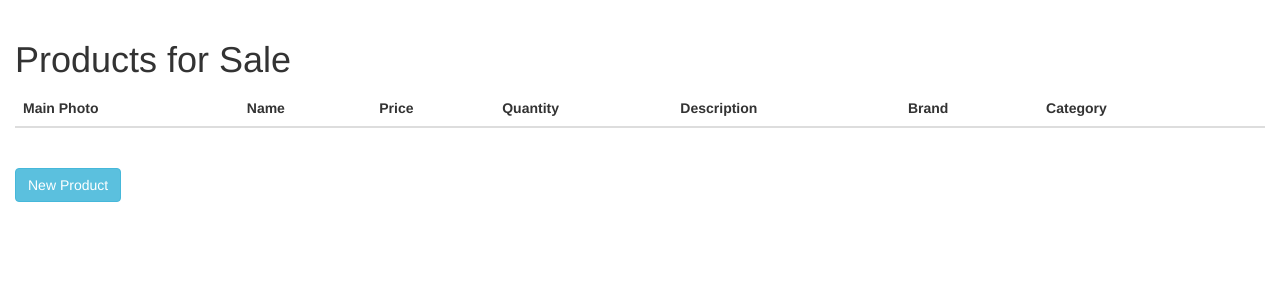
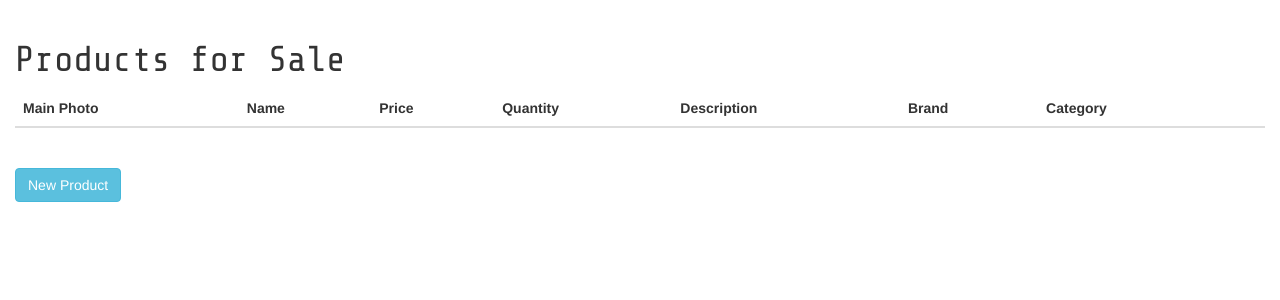
Before and after one commit to sudoisfine/net_store, a Rails app: template app/views/Admin/products/index.html.erb in a window 1280 px wide. Shown: the part 52-352 px from the top of the page. Run offline with Rails 7, Linux system fonts and the light colour scheme; the template is opened without the code that fills it, so the values that code supplies are empty; style sheets or scripts are compiled from the project's sources; parts of the project's set-up code (start-up, migrations or seed data) failed here and were passed over; some libraries are stand-ins or nearby versions.

Commit message:
added Google font Share Tech Mono to application.scss

```diff
--- a/app/assets/stylesheets/application.scss
+++ b/app/assets/stylesheets/application.scss
@@ -17,3 +17,8 @@
 @import "bootstrap-sprockets";
 @import "bootstrap";
 @import "font-awesome";
+@import url(https://fonts.googleapis.com/css?family=Share+Tech+Mono);
+
+h1 {
+  font-family: 'Share Tech Mono', sans-serif;
+}
--- a/app/models/product.rb
+++ b/app/models/product.rb
@@ -9,7 +9,7 @@ class Product < ActiveRecord::Base
 
   has_attached_file :avatar, :styles => {
     :medium => "400x400#",
-    :thumb => "150x150>"
+    :thumb => "100x100>"
     },
     :default_url => "missing.png"
   validates_attachment_content_type :avatar, :content_type => /\Aimage\/.*\Z/
```
Also changed, not shown: 6 other files.
